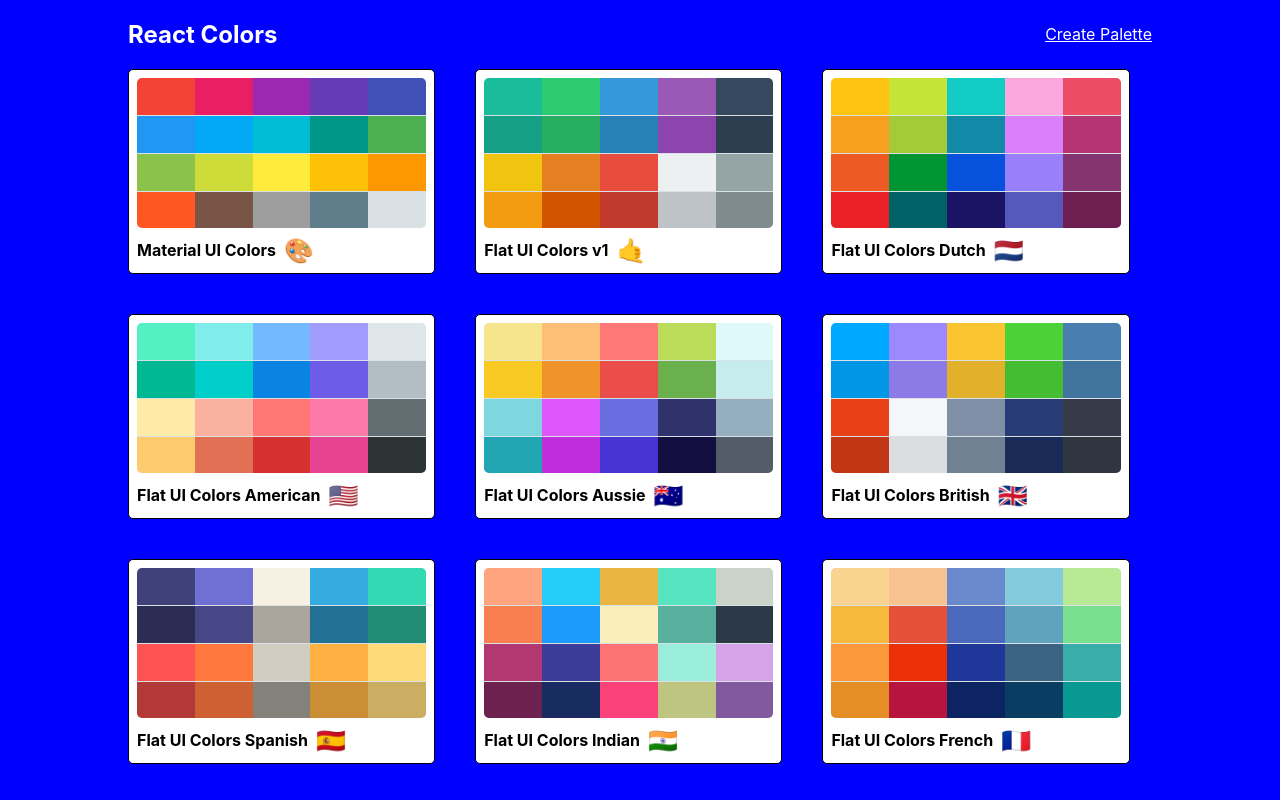
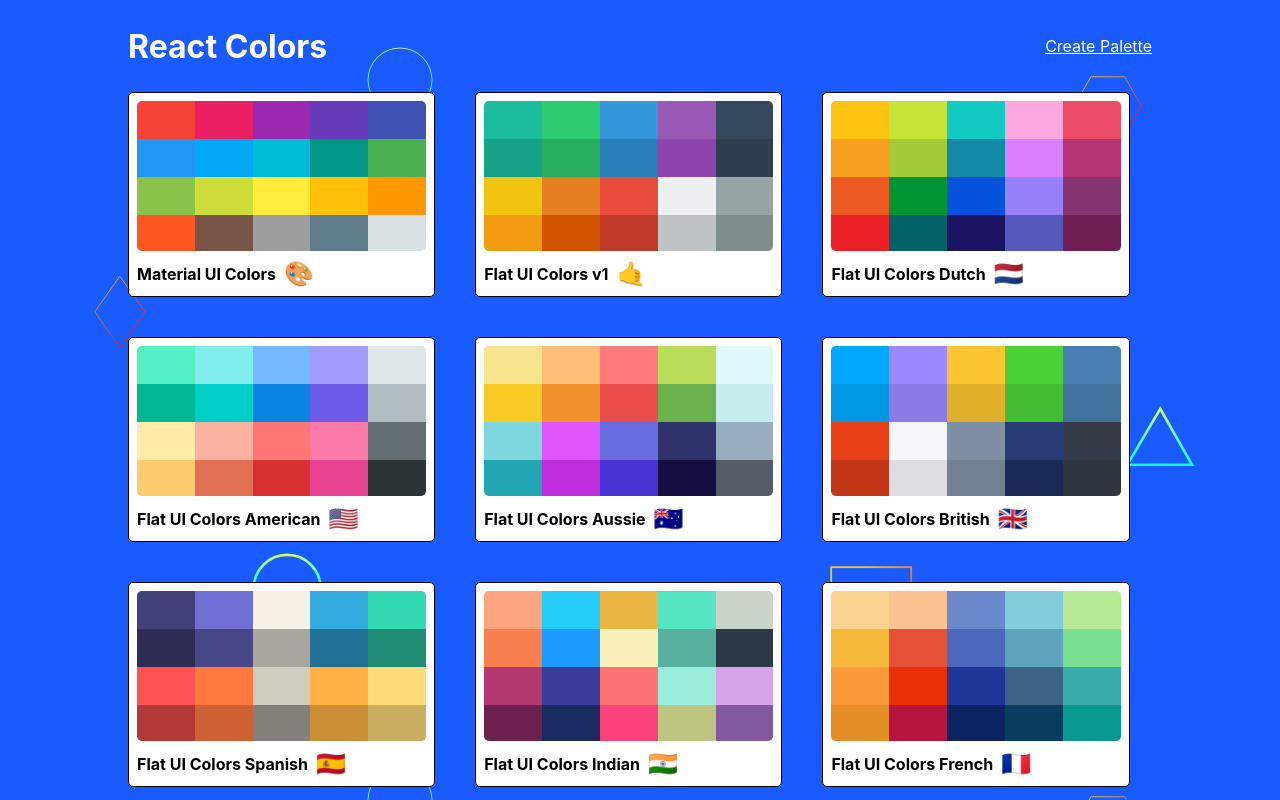
Before and after one commit to RedBalloon24/react-colors, a React (Create React App) app in the folder react-colors/: page / in a window 1280 px wide. Built offline with nearby package versions, Linux system fonts and the light colour scheme.

Commit message:
add svg background to palette list

```diff
--- a/react-colors/src/components/PaletteList.js
+++ b/react-colors/src/components/PaletteList.js
@@ -15,7 +15,7 @@
 			<div className={classes.root}>
 				<div className={classes.container}>
 					<nav className={classes.nav}>
-						<h1>React Colors</h1>
+						<h1 className={classes.heading}>React Colors</h1>
 						<Link to="/palette/new">Create Palette</Link>
 					</nav>
 					<div className={classes.palettes}>
--- a/react-colors/src/styles/PaletteListStyles.js
+++ b/react-colors/src/styles/PaletteListStyles.js
@@ -1,4 +1,5 @@
 import sizes from '../helpers/sizes';
+import bg from './bg.svg';
 
 export default {
 	root: {
@@ -6,7 +7,14 @@
 		height: '100vh',
 		display: 'flex',
 		alignItems: 'flex-start',
-		justifyContent: 'center'
+		justifyContent: 'center',
+		/* background by SVGBackgrounds.com */
+		backgroundColor: '#195BFF',
+		backgroundImage: `url(${bg})`,
+		overflow: 'scroll'
+	},
+	heading: {
+		fontSize: '2rem'
 	},
 	container: {
 		width: '50%',
@@ -42,7 +50,7 @@
 		},
 		[sizes.down('xs')]: {
 			gridTemplateColumns: 'repeat(1, 100%)',
-			gridGap: '1rem'
+			gridGap: '1.4rem'
 		}
 	}
 };
```
Also changed, not shown: react-colors/src/styles/bg.svg (added).
